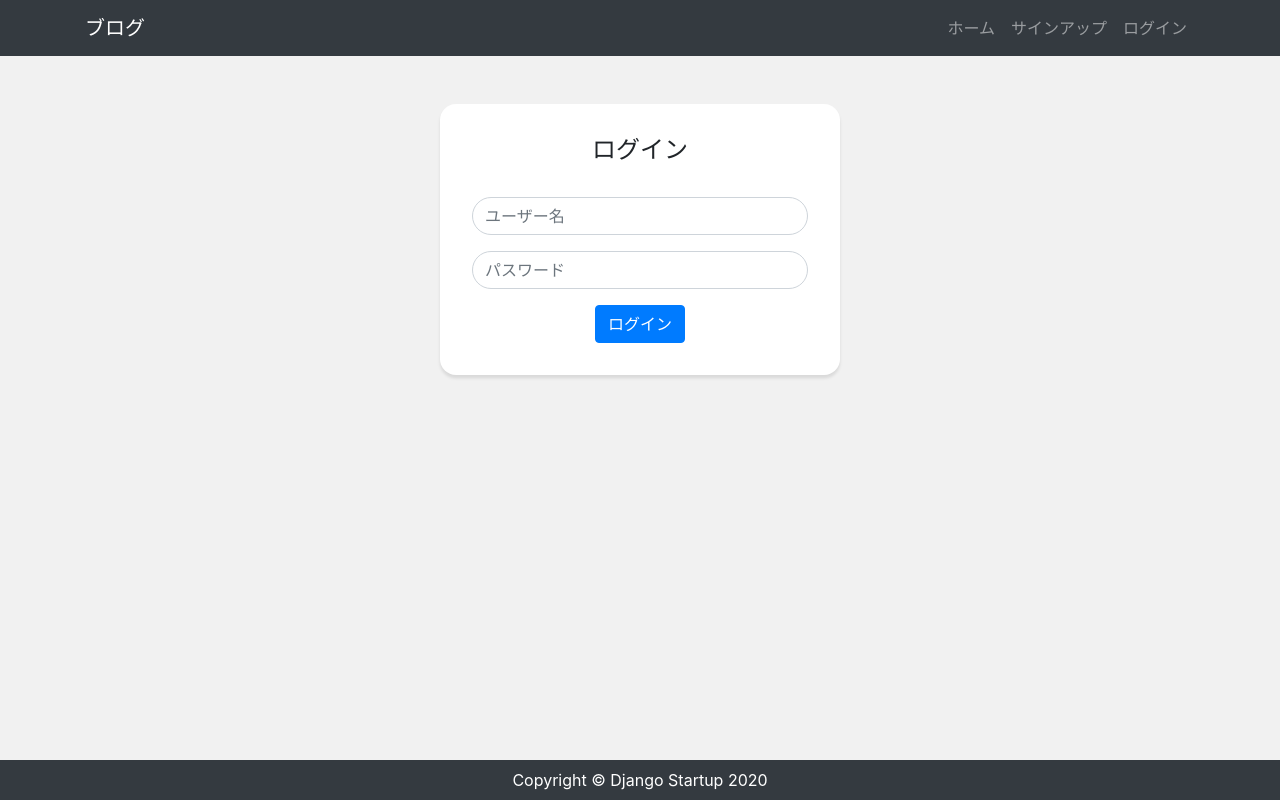
After one commit to akiramenowaruiotoko/django-blog-tutorial, a Django app: page /accounts/login/ in a window 1280 px wide. The commit adds this page. Run offline with Django 3.2, Linux system fonts and the light colour scheme; some libraries are stand-ins or nearby versions.

Commit message:
ログイン機能実装

```diff
--- /dev/null
+++ b/accounts/templates/accounts/login.html
@@ -0,0 +1,24 @@
+{% extends "app/base.html" %}
+{% load widget_tweaks %}
+
+{% block content %}
+
+<div class="card card-auth my-5 mx-auto">
+    <div class="card-body">
+        <h5 class="card-title text-center">ログイン</h5>
+        <form method="post" class="form-auth">
+            {% csrf_token %}
+            <div class="form-label-group">
+               {% render_field form.login class="form-control" placeholder="ユーザー名" %}
+            </div>
+            <div class="form-label-group">
+               {% render_field form.password class="form-control" placeholder="パスワード" %}
+            </div>
+            <div class="text-center">
+                <button class="btn btn-primary" type="submit">ログイン</button>
+            </div>
+        </form>
+    </div>
+</div>
+
+{% endblock %}
--- /dev/null
+++ b/accounts/urls.py
@@ -0,0 +1,7 @@
+from django.urls import path
+from accounts import views
+
+urlpatterns = [
+    path('login/', views.LoginView.as_view(), name='account_login'),
+
+]
--- a/accounts/views.py
+++ b/accounts/views.py
@@ -1,3 +1,5 @@
-from django.shortcuts import render
+from django.shortcuts import render, redirect
+from allauth.account import views
 
-# Create your views here.
+class LoginView(views.LoginView):
+    template_name = 'accounts/login.html'
--- a/app/static/css/style.css
+++ b/app/static/css/style.css
@@ -18,3 +18,35 @@ main {
 .formpost {
     margin-bottom: 1rem;
 }
+
+.card-auth {
+    width: 400px;
+    border: 0;
+    border-radius: 1rem;
+    box-shadow: 0 0.2rem 0.2rem 0 rgba(0, 0, 0, 0.1);
+}
+
+.card-title {
+    margin-bottom: 2rem;
+    font-size: 1.5rem;
+}
+
+.card-body {
+    padding: 2rem;
+}
+
+.form-auth {
+    width: 100%;
+}
+
+.form-label-group {
+    margin-bottom: 1rem;
+}
+
+.form-label-group input {
+    border-radius: 2rem;
+}
+
+.form-control:focus {
+    box-shadow: none;
+}
--- a/app/templates/app/base.html
+++ b/app/templates/app/base.html
@@ -29,7 +29,7 @@
                         <a class="nav-link" href="">サインアップ</a>
                     </li>
                     <li class="nav-item">
-                        <a class="nav-link" href="">ログイン</a>
+                        <a class="nav-link" href="{% url 'account_login' %}">ログイン</a>
                     </li>
                 {% endif %}
             </ul>
--- a/mysite/urls.py
+++ b/mysite/urls.py
@@ -19,4 +19,6 @@ from django.urls import path, include
 urlpatterns = [
     path('admin/', admin.site.urls),
     path('', include('app.urls')),
+    path('accounts/', include('accounts.urls')),
+    path('accounts/', include('allauth.urls')),
 ]
```
Also changed, not shown: mysite/settings.py (+10 -0 lines), db.sqlite3.
